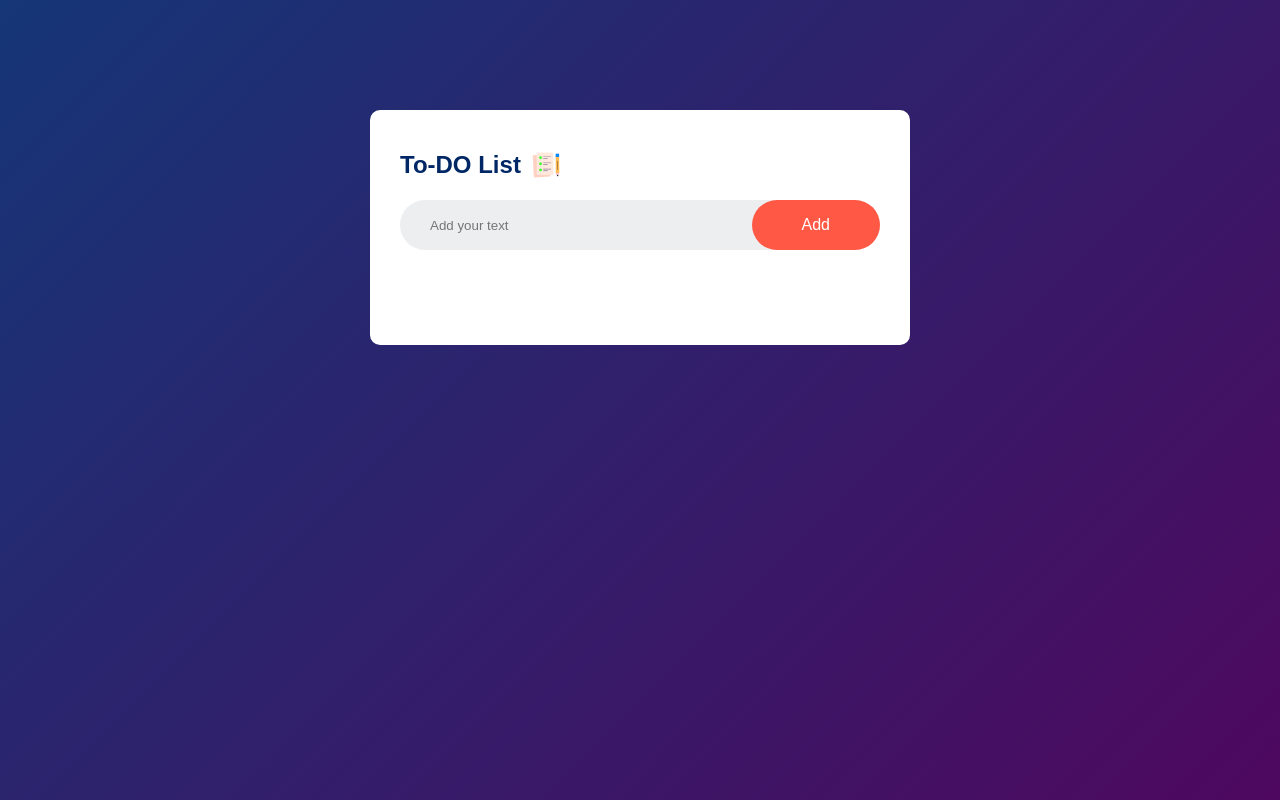
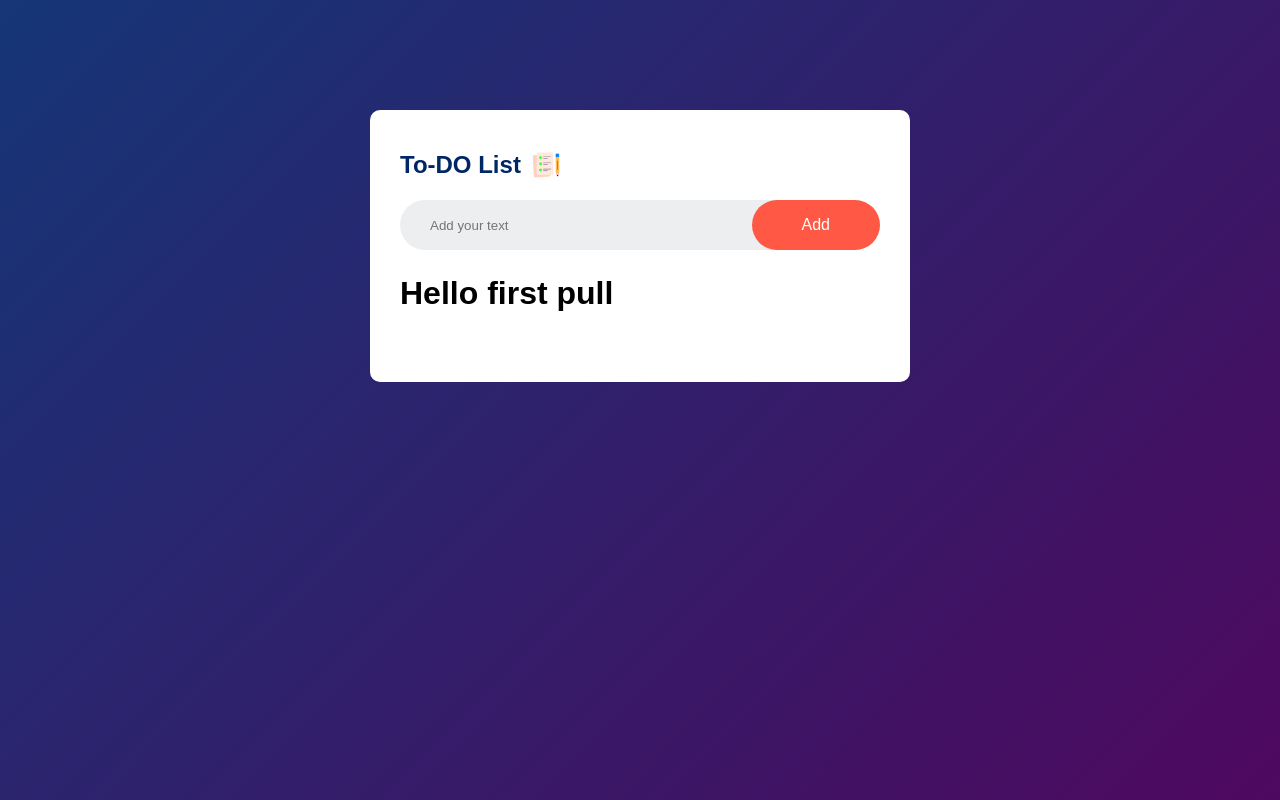
Before and after one commit to RENBOW03/1st-To-Do-List-, a plain HTML site: page index.html in a window 1280 px wide. Drawn offline with Linux system fonts and the light colour scheme.

Commit message:
First git pull

```diff
--- a/index.html
+++ b/index.html
@@ -19,6 +19,7 @@
                     <li>Task 2</li>
                     <li>Task 3 </li>-->
                 </ul>
+                <h1>Hello first pull</h1>
             </div>
         </div>
         <script src="script.js"></script>
```
